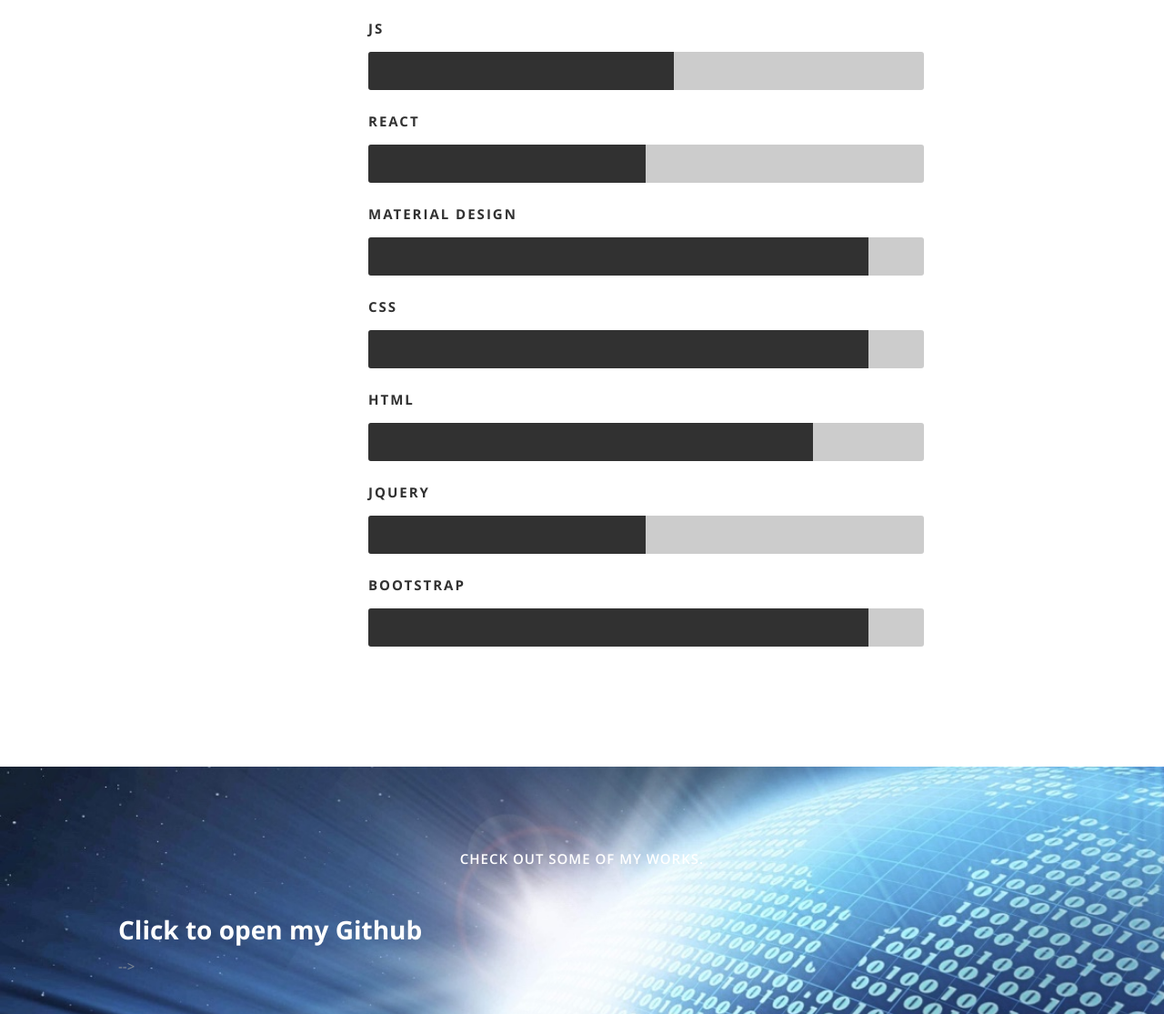
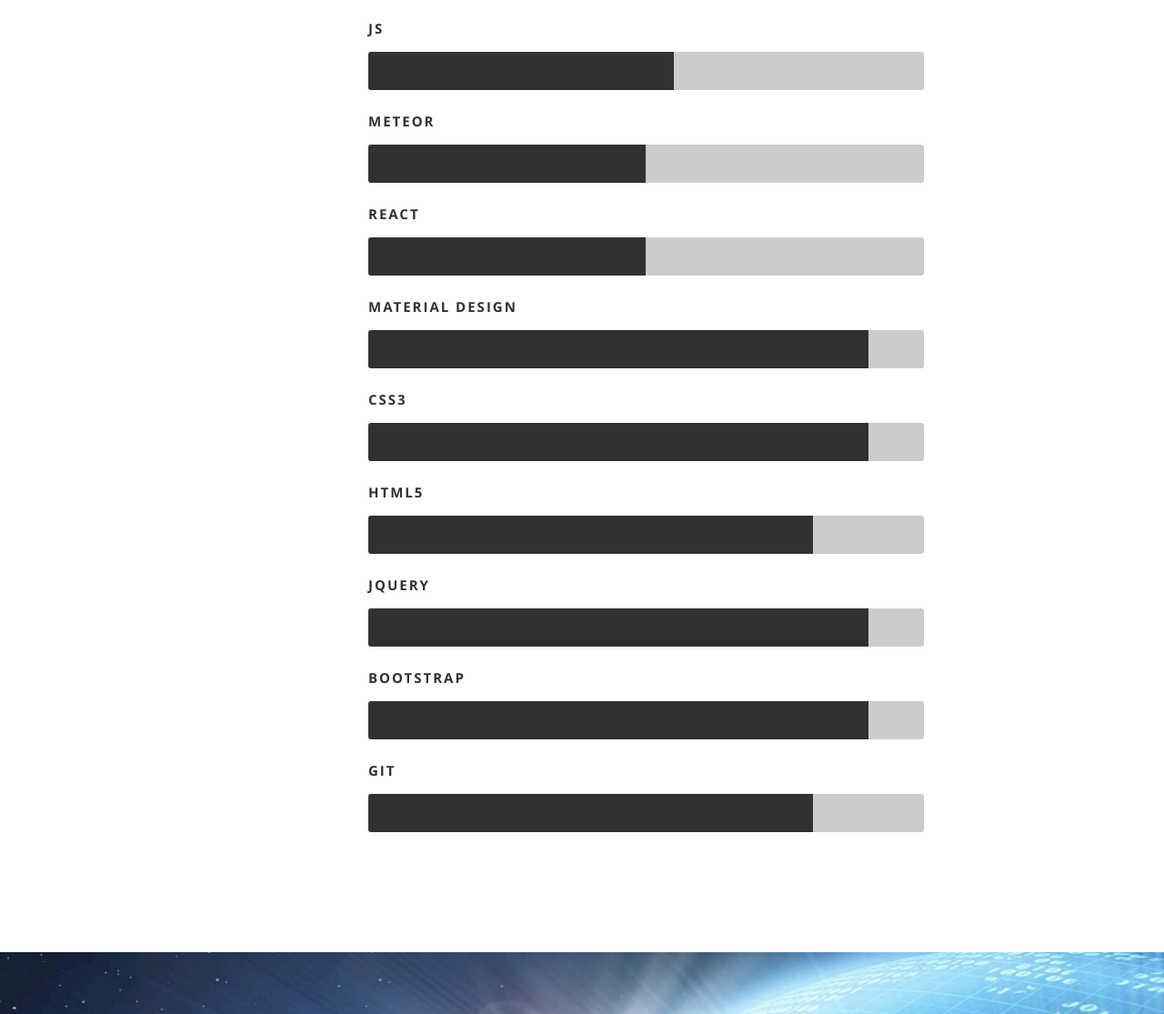
Before and after one commit to Isaabomohana/Isaabomohana.github.io, a plain HTML site: page index.html in a window 1280 px wide. Shown: the part 2203-3318 px from the top of the page at 91% size. Drawn offline with nearby package versions, Linux system fonts and the light colour scheme.

Commit message:
edit cv and add git

```diff
--- a/index.html
+++ b/index.html
@@ -140,7 +140,7 @@
                <div class="twelve columns">
 
                   <h3>Material Design</h3>
-                  <p class="info">Material Design, Materialize css, Material Lite and Bootstrap Designer <span>&bull;</span> <em class="date">April 2016 - Present</em></p>
+                  <p class="info">Material Design, Materialize css, Material Lite,CSS3, JQuery-UI and Bootstrap Designer <span>&bull;</span> <em class="date">April 2016 - Present</em></p>
 
                </div>
 
@@ -175,12 +175,14 @@
 				   <ul class="skills">
 					   <li><span class="bar-expand rails"></span><em>Ruby On Rails</em></li>
                   <li><span class="bar-expand jes"></span><em>JS</em></li>
+                  <li><span class="bar-expand react"></span><em>Meteor</em></li>
 						<li><span class="bar-expand react"></span><em>React</em></li>
 						<li><span class="bar-expand materialdesign"></span><em>Material Design</em></li>
-                  <li><span class="bar-expand materialdesign"></span><em>CSS</em></li>
-						<li><span class="bar-expand html5"></span><em>HTML</em></li>
-                  <li><span class="bar-expand jquery"></span><em>jQuery</em></li>
+                  <li><span class="bar-expand materialdesign"></span><em>CSS3</em></li>
+						<li><span class="bar-expand html5"></span><em>HTML5</em></li>
+                  <li><span class="bar-expand materialdesign"></span><em>jQuery</em></li>
                   <li><span class="bar-expand materialdesign"></span><em>Bootstrap</em></li>
+                  <li><span class="bar-expand html5"></span><em>Git</em></li>
 					</ul>
 
 				</div>
```
Also changed, not shown: 1 other file.
